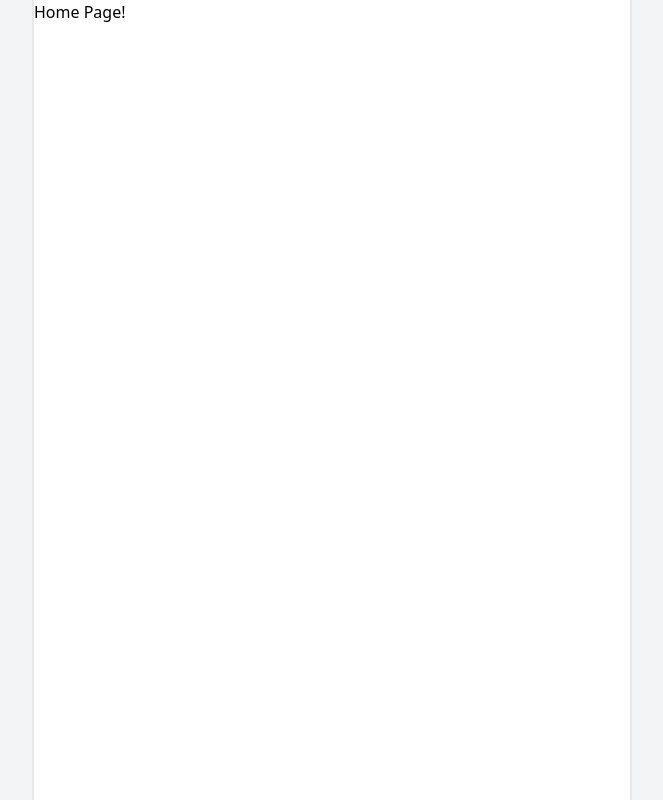
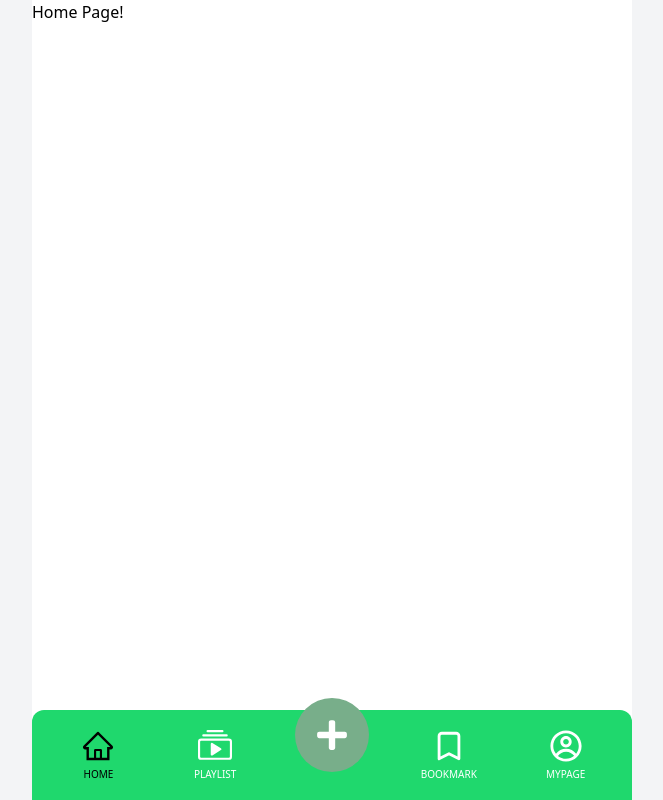
Before and after one commit to park-chan-hui/toy-project3-team2-wefit, a React (Vite) app: page / in a window 1280 px wide. Shown: the whole page, without its empty margins (308-971 px from the left). Built offline with nearby package versions, Linux system fonts and the light colour scheme.

Commit message:
feat: 하단 네비게이션바 추가

```diff
--- a/src/components/navigation-bar/NavigationBar.tsx
+++ b/src/components/navigation-bar/NavigationBar.tsx
@@ -1,3 +1,96 @@
-const NavigationBar = () => {};
+import { NavLink, useLocation } from 'react-router-dom';
+
+import { AiOutlineHome } from 'react-icons/ai';
+import { BsCollectionPlay } from 'react-icons/bs';
+import { HiOutlineBookmark } from 'react-icons/hi';
+import { CgProfile } from 'react-icons/cg';
+import { FaPlus } from 'react-icons/fa';
+
+import { ROUTER_PATH, NAVIGATION_BAR } from '@/constants/constants';
+import { cn } from '@/utils/cn';
+
+const NavigationBar = () => {
+  const location = useLocation();
+
+  return (
+    <nav className="fixed bottom-0 w-full max-w-[600px] rounded-t-xl bg-[#1FD86D] text-white">
+      <ul className="flex items-center justify-between px-2 py-2">
+        <li className="flex-1 text-center">
+          <NavLink
+            to={ROUTER_PATH.HOME}
+            className={({ isActive }) =>
+              cn(
+                'flex flex-col items-center gap-1',
+                isActive ? 'text-black' : 'text-white',
+              )
+            }
+          >
+            <AiOutlineHome size={34} />
+            <span className="text-[10px]">{NAVIGATION_BAR.HOME}</span>
+          </NavLink>
+        </li>
+        <li className="flex-1 text-center">
+          <NavLink
+            to={ROUTER_PATH.PLAYLIST}
+            className={({ isActive }) =>
+              cn(
+                'flex flex-col items-center gap-1',
+                isActive ? 'text-black' : 'text-white',
+              )
+            }
+          >
+            <BsCollectionPlay size={34} />
+            <span className="text-[10px]">{NAVIGATION_BAR.PLAYLIST}</span>
+          </NavLink>
+        </li>
+        <li className="relative -top-5 flex-1 text-center">
+          <NavLink
+            to={ROUTER_PATH.VIDEO_ADD}
+            className="flex flex-col items-center gap-1"
+          >
+            <div className="rounded-full bg-[#78AE8A] p-5">
+              <FaPlus
+                size={34}
+                color={cn(
+                  location.pathname === ROUTER_PATH.VIDEO_ADD
+                    ? 'black'
+                    : 'white',
+                )}
+              />
+            </div>
+          </NavLink>
+        </li>
+        <li className="flex-1 text-center">
+          <NavLink
+            to={ROUTER_PATH.BOOKMARK}
+            className={({ isActive }) =>
+              cn(
+                'flex flex-col items-center gap-1',
+                isActive ? 'text-black' : 'text-white',
+              )
+            }
+          >
+            <HiOutlineBookmark size={34} />
+            <span className="text-[10px]">{NAVIGATION_BAR.BOOKMARK}</span>
+          </NavLink>
+        </li>
+        <li className="flex-1 text-center">
+          <NavLink
+            to={ROUTER_PATH.MY_PAGE}
+            className={({ isActive }) =>
+              cn(
+                'flex flex-col items-center gap-1',
+                isActive ? 'text-black' : 'text-white',
+              )
+            }
+          >
+            <CgProfile size={34} />
+            <span className="text-[10px]">{NAVIGATION_BAR.MY_PAGE}</span>
+          </NavLink>
+        </li>
+      </ul>
+    </nav>
+  );
+};
 
 export default NavigationBar;
--- a/src/constants/constants.ts
+++ b/src/constants/constants.ts
@@ -11,4 +11,11 @@ const ROUTER_PATH = {
   BOOKMARK: '/bookmark',
 };
 
-export { ROUTER_PATH };
+const NAVIGATION_BAR = {
+  HOME: 'HOME',
+  PLAYLIST: 'PLAYLIST',
+  BOOKMARK: 'BOOKMARK',
+  MY_PAGE: 'MYPAGE',
+};
+
+export { ROUTER_PATH, NAVIGATION_BAR };
--- a/src/layout/Layout.tsx
+++ b/src/layout/Layout.tsx
@@ -1,10 +1,13 @@
 import { Outlet } from 'react-router-dom';
+
+import NavigationBar from '@/components/navigation-bar/NavigationBar';
 
 const Layout = () => {
   return (
     <main className="flex min-h-screen justify-center bg-gray-100">
-      <section className="relative w-full max-w-[600px] border-x-2 bg-white">
+      <section className="relative w-full max-w-[600px] bg-white">
         <Outlet />
+        <NavigationBar />
       </section>
     </main>
   );
```
